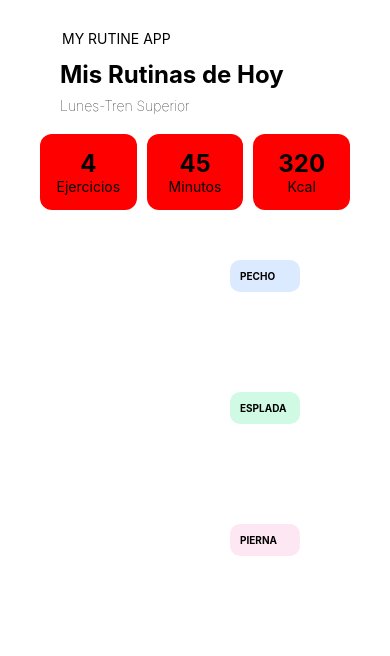
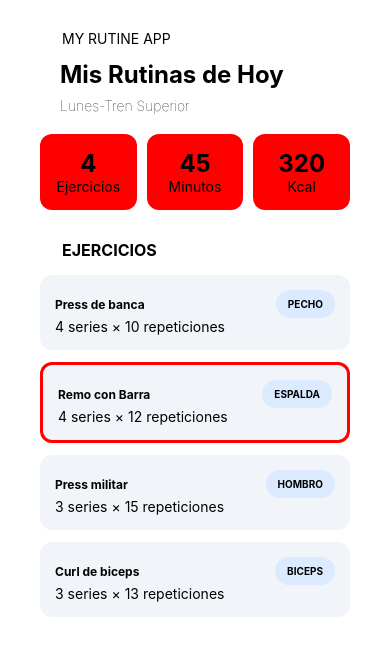
Before and after one commit to AnthonyDubon/MyRoutineApp, a React Native app: screen / in a window 390 px wide. Shown: the top 656 px of the page. Built offline with nearby package versions, Linux system fonts and the light colour scheme.

Commit message:
Se agrego la ultima TargetaEjercicios, donde se importo Etiqueta y diferentes estilos condicionales, ademas de eso en app.tsx se agrego un destacado true para destacarla de los demas ademas de agregar diferentes estilos

```diff
--- a/App.tsx
+++ b/App.tsx
@@ -2,6 +2,7 @@ import { StyleSheet, Text, View } from 'react-native';
 import Encabezado from './ComponentsTarea/Encabezado';
 import CajaEstadistica from './ComponentsTarea/CajaEstadistica';
 import Etiqueta from './ComponentsTarea/Etiqueta';
+import TargetaEjercicio from './ComponentsTarea/TarjetaEjercicio';
 
 export default function App() {
   return (
@@ -22,11 +23,39 @@ export default function App() {
       <CajaEstadistica Valor="320" etiqueta="Kcal" />
       </View>
 
-      <View style={styles.etiqueta}>
-        <Etiqueta Texto="Pecho" colorFondo='#DBEAFE'/>
-        <Etiqueta Texto="Esplada" colorFondo='#D1FAE5'/>
-        <Etiqueta Texto="Pierna" colorFondo='#FCE7F3'/>
 
+      <Text style={styles.Subtitulo}>EJERCICIOS</Text>
+
+
+      <View style={styles.targetas}>
+        <TargetaEjercicio
+         nombre="Press de banca"
+         series={4}
+         repeticiones={10}
+         grupoMuscular="pecho"
+        />
+
+         <TargetaEjercicio
+         nombre="Remo con Barra"
+         series={4}
+         repeticiones={12}
+         grupoMuscular="Espalda"
+         destacado={true}
+        />
+
+         <TargetaEjercicio
+         nombre="Press militar"
+         series={3}
+         repeticiones={15}
+         grupoMuscular="Hombro"
+        />
+
+         <TargetaEjercicio
+         nombre="Curl de biceps"
+         series={3}
+         repeticiones={13}
+         grupoMuscular="Biceps"
+        />
       </View>
 
 
@@ -53,11 +82,26 @@ const styles = StyleSheet.create({
 
   titulo:{
      paddingLeft: 22,
+
   },
   etiqueta:{
     flexDirection: "column",
     alignItems:'flex-end'
+  },
+
+  Subtitulo:{
+    paddingLeft: 22,
+    marginTop: 30,
+    fontWeight:'bold',
+    fontSize: 16,
+  },
+  targetas:{
+    marginTop: 15,
+    gap: 12,
+
+
   }
 
 
+
 });
--- a/ComponentsTarea/Etiqueta.tsx
+++ b/ComponentsTarea/Etiqueta.tsx
@@ -23,15 +23,10 @@ Nombre:{
 
 },
 etiqueta:{
-
-
-        padding:10,
-        borderRadius:10,
-        flex: 1,
-        margin: 50,
-        width: 70
-
-
+  paddingHorizontal: 12,
+  paddingVertical: 8,
+  borderRadius: 20,
+  alignSelf: 'flex-start',
 }
 
 });
--- /dev/null
+++ b/ComponentsTarea/TarjetaEjercicio.tsx
@@ -0,0 +1,69 @@
+import { StyleSheet, Text, View } from "react-native";
+import Etiqueta from './Etiqueta';
+
+type TargetaEjercicioProps ={
+
+nombre: string,
+series:number,
+repeticiones: number,
+grupoMuscular: string,
+destacado?: boolean
+
+
+}
+
+export default function TargetaEjercicioProps ({nombre, series, repeticiones,grupoMuscular,destacado}:TargetaEjercicioProps){
+
+    return(
+        <View style={[styles.targetas, destacado && styles.destacado]}>
+            <View style={styles.targt}>
+            <Text style={styles.Nombre}>{nombre}</Text>
+            <Etiqueta Texto={grupoMuscular} colorFondo="#DBEAFE" />
+            </View>
+            <Text>{series} series × {repeticiones} repeticiones</Text>
+
+
+
+        </View>
+    );
+}
+
+const styles = StyleSheet.create({
+    targetas:{
+     backgroundColor: '#F1F5F9',
+     padding: 15,
+     borderRadius: 12,
+
+    },
+
+    destacado: {
+    borderWidth: 3,
+    borderColor:'red'
+},
+
+    targt:{
+    flexDirection: 'row',
+    justifyContent: 'space-between',
+    alignItems: 'center',
+
+    },
+
+    Nombre:{
+        fontSize: 12,
+
+        fontWeight:'bold',
+
+    },
+    Series:{
+        fontWeight:'condensed',
+        fontSize: 12,
+
+    },
+
+
+
+
+
+
+
+})
```
